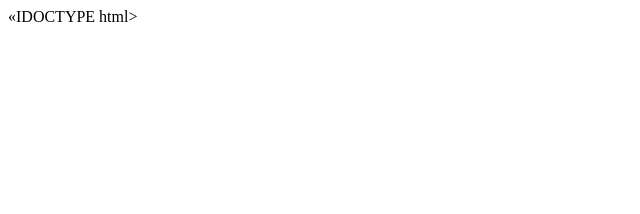
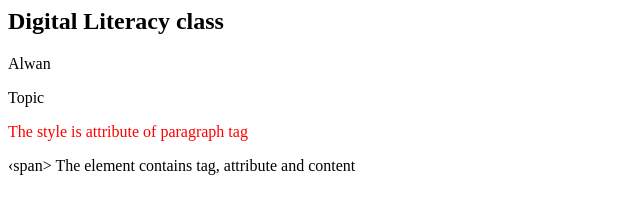
Before and after one commit to Alwan200307/RakSangKom, a plain HTML site: page index.html in a window 1280 px wide. Shown: the whole page, without its empty margins (0-640 px from the left). Drawn offline with Linux system fonts and the light colour scheme.

Commit message:
Update index.html

```diff
--- a/index.html
+++ b/index.html
@@ -1,13 +1,13 @@
-«IDOCTYPE html>
+<DOCTYPE html>
 <html>
  <head>
-   <title> myWebpage<title>
-<head>
+   <title> myWebpage</title>
+</head>
 <body>
-   <h2>Digital Literacy class<h2>
+   <h2>Digital Literacy class</h2>
      Alwan
-   <p>Topic<p>
-   <p style--color. red->The style is attribute of paragraph tag<p>
-   ‹span> The element contains tag, attribute and content< span>
-  <body>
-<html>
+   <p>Topic</p>
+   <p style="color:red">The style is attribute of paragraph tag</p>
+   ‹span> The element contains tag, attribute and content</span>
+  </body>
+</html>
```
